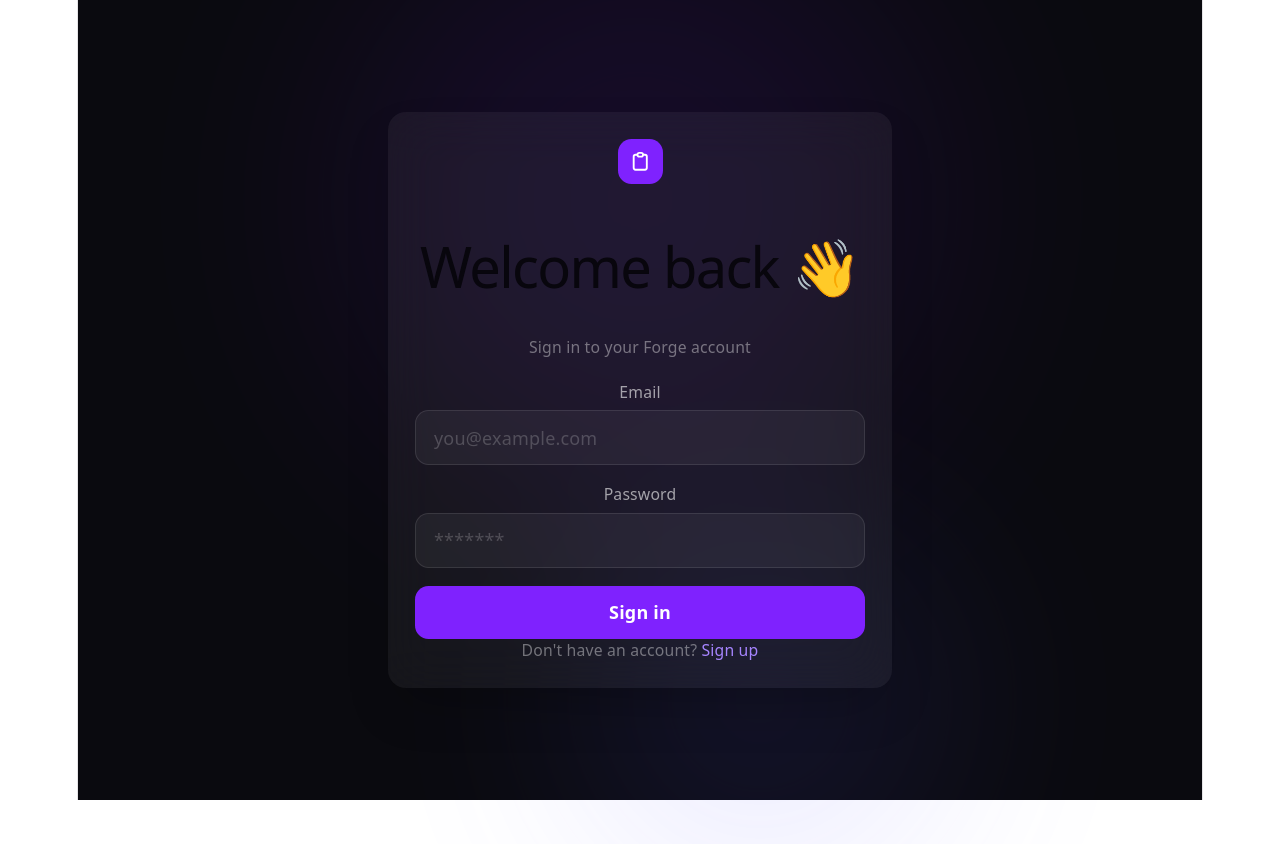
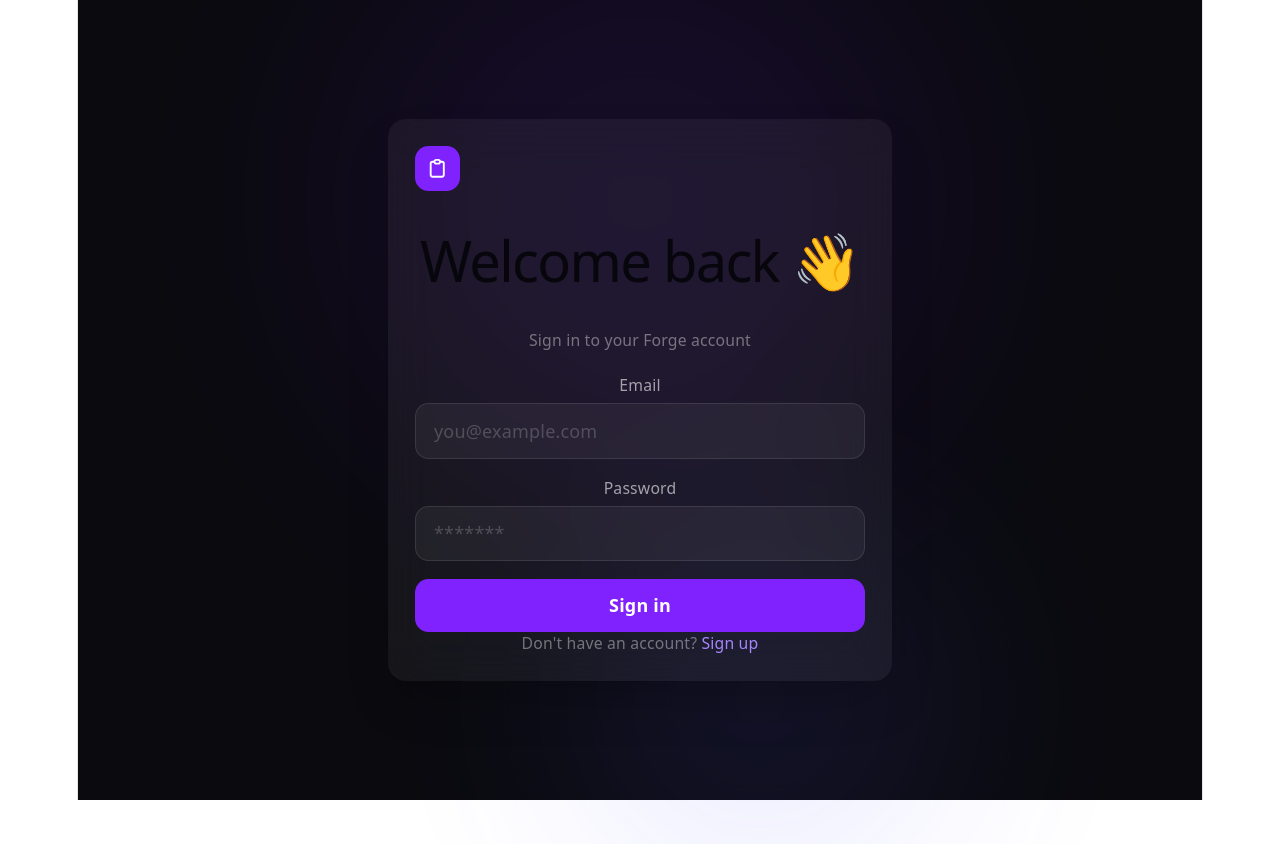
Before and after one commit to Quasheana226/pro-tasker-capstone, a React (Vite) app in the folder frontend/: page /login in a window 1280 px wide. Shown: the top 844 px of the page. Built offline with nearby package versions, Linux system fonts and the light colour scheme; no server answers.

Commit message:
minor fix

```diff
--- a/frontend/src/pages/LoginPage.tsx
+++ b/frontend/src/pages/LoginPage.tsx
@@ -37,8 +37,8 @@
             {/* Glass card */}
             <div className="relative w-full max-w-md bg-white/5 backdrop-blur-xl rounded-2xl p-6 shadow-2xl">
                 {/* Logo / Brand */}
-                <div className="mb-5 text-center">
-                    <div className="inline-flex items-center justify-center w-10 h-10 rounded-xl bg-violet-600 mb-3">
+                <div className="mb-5">
+                    <div className="flex items-center justify-center w-10 h-10 rounded-xl bg-violet-600 mb-3">
                         <svg className="w-5 h-5 text-white" fill="none" stroke="currentColor" viewBox="0 0 24 24">
                             <path strokeLinecap="round" strokeLinejoin="round" strokeWidth={2} d="M9 5H7a2 2 0 00-2 2v12a2 2 0 002 2h10a2 2 0 002-2V7a2 2 0 00-2-2h-2M9 5a2 2 0 002 2h2a2 2 0 002-2M9 5a2 2 0 012-2h2a2 2 0 012 2" />
                         </svg>
@@ -93,7 +93,7 @@
                     </button>
                 </form>
 
-                <p className="text-center text-sm text-white/40 mt-4">
+                <p className="text-sm text-white/40 mt-4">
                     Don't have an account?{' '}
                     <Link to="/register" className="text-violet-400 hover:text-violet-300 font-medium transition">
                         Sign up
```
